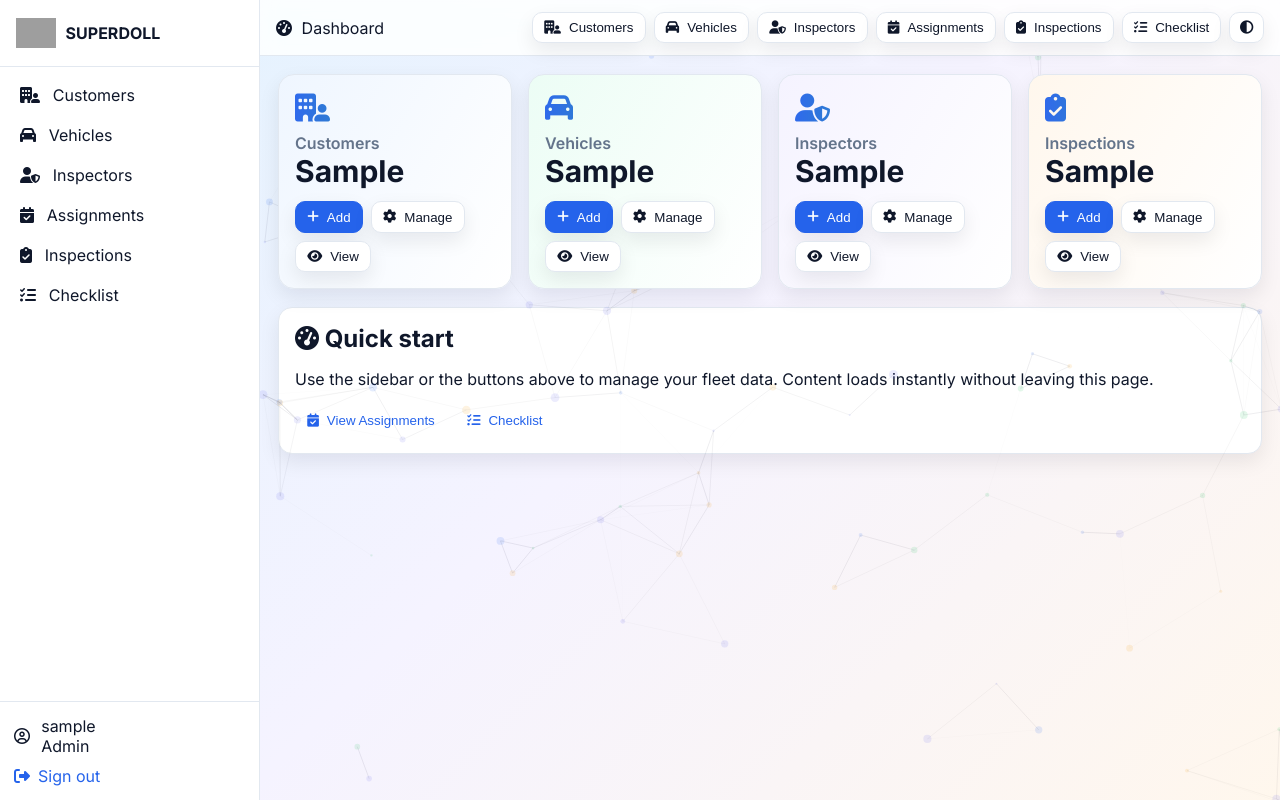
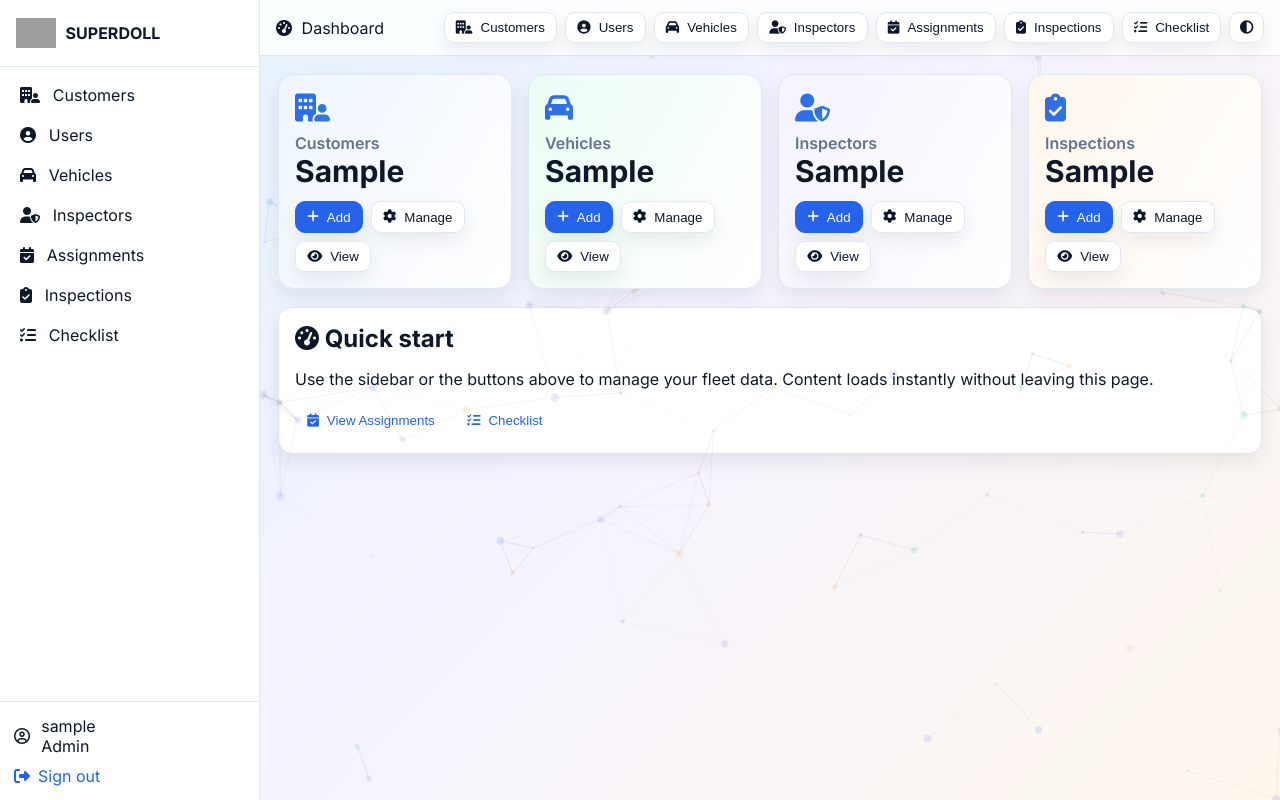
Before and after one commit to abbakary/portals, a Django app: template backend_portal/fleet_manager/portal/templates/portal/dashboard.html in a window 1280 px wide. Run offline with Django 3.2, Linux system fonts and the light colour scheme; the template is opened without the code that fills it: most values are stand-ins (such as "Sample title", 1, 10 or a date in 2020); some libraries are stand-ins or nearby versions; grey boxes are pictures that could not be loaded.

Commit message:
Add portal users navigation entry
cgen-85a4ccb9316041168d7d64ab5215ab5f

```diff
--- a/backend_portal/fleet_manager/portal/templates/portal/base.html
+++ b/backend_portal/fleet_manager/portal/templates/portal/base.html
@@ -23,6 +23,9 @@
       <nav class="menu" id="sidebar-menu">
         <a href="{% url 'portal-app' %}" hx-get="{% url 'portal-customers' %}" hx-target="#content" hx-push-url="true" data-route="/app/customers/">
           <i class="fa-solid fa-building-user"></i><span>Customers</span>
+        </a>
+        <a href="{% url 'portal-app' %}" hx-get="{% url 'portal-users' %}" hx-target="#content" hx-push-url="true" data-route="/app/users/">
+          <i class="fa-solid fa-circle-user"></i><span>Users</span>
         </a>
         <a href="{% url 'portal-app' %}" hx-get="{% url 'portal-vehicles' %}" hx-target="#content" hx-push-url="true" data-route="/app/vehicles/">
           <i class="fa-solid fa-car"></i><span>Vehicles</span>
@@ -62,6 +65,7 @@
         </div>
         <div class="topbar-actions">
           <button class="btn" hx-get="{% url 'portal-customers' %}" hx-target="#content"><i class="fa-solid fa-building-user"></i> Customers</button>
+          <button class="btn" hx-get="{% url 'portal-users' %}" hx-target="#content"><i class="fa-solid fa-circle-user"></i> Users</button>
           <button class="btn" hx-get="{% url 'portal-vehicles' %}" hx-target="#content"><i class="fa-solid fa-car"></i> Vehicles</button>
           <button class="btn" hx-get="{% url 'portal-inspectors' %}" hx-target="#content"><i class="fa-solid fa-user-shield"></i> Inspectors</button>
           <button class="btn" hx-get="{% url 'portal-assignments' %}" hx-target="#content"><i class="fa-solid fa-calendar-check"></i> Assignments</button>
```
